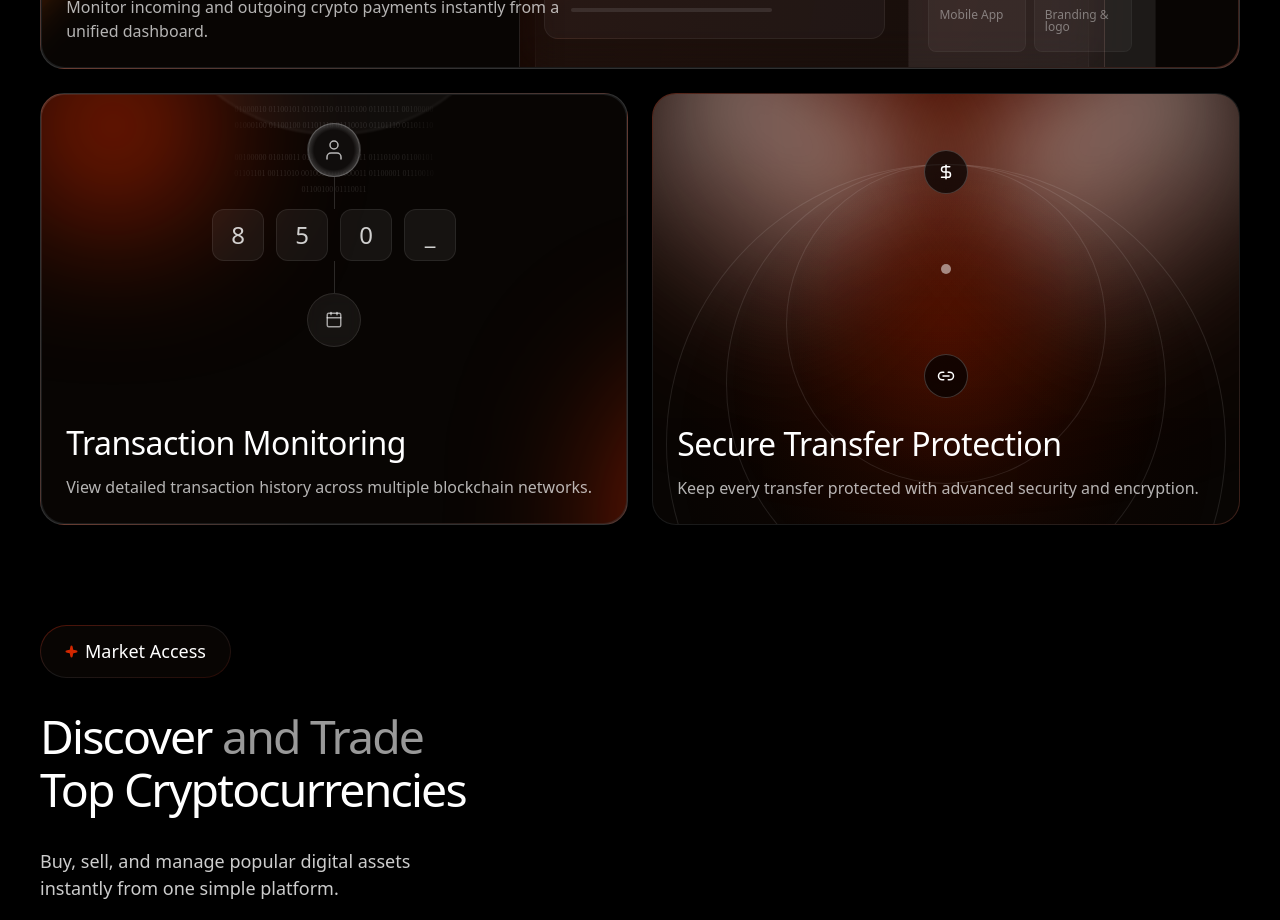
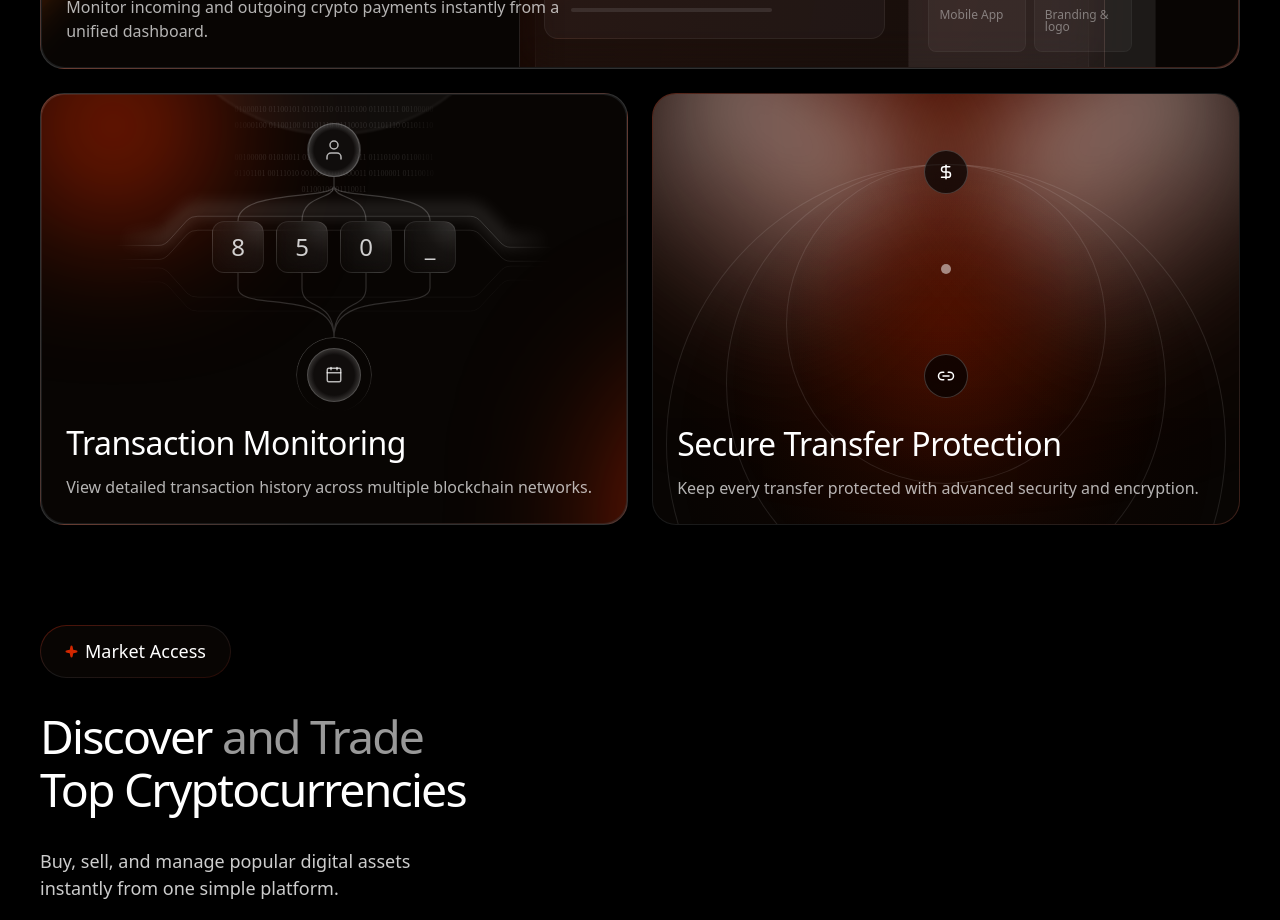
Before and after one commit to Israt022/Cryonix, a Next.js app: page / in a window 1280 px wide. Shown: the part 2900-3820 px from the top of the page. Built offline with nearby package versions, Linux system fonts and the light colour scheme.

Commit message:
Feature 2nd row left card fix

```diff
--- a/src/component/home/features/TransactionMonitoringCard.tsx
+++ b/src/component/home/features/TransactionMonitoringCard.tsx
@@ -2,32 +2,160 @@ import { Calendar, User } from "lucide-react";
 import FeatureCard from "./FeatureCard";
 
 const Node = ({ children }: { children: React.ReactNode }) => (
-    <div className="relative flex size-[54px] items-center justify-center rounded-full border border-white/10 bg-white/[0.06] text-white/60 backdrop-blur">
+    <div className="relative flex size-[54px] items-center justify-center rounded-full border border-white/15 bg-[radial-gradient(circle,#100D0C_35%,#100D0C_55%,rgba(255,255,255,0.3)_85%,rgba(255,255,255,0.8)_100%)] text-white/70 backdrop-blur">
         {children}
     </div>
 );
-
 const Digit = ({ value }: { value: string }) => (
-    <div className="flex size-[52px] items-center justify-center rounded-[12px] border border-white/[0.08] bg-white/[0.06] text-[24px] font-medium text-white/80">
+    <div className="flex size-[52px] items-center justify-center rounded-[12px] border border-white/[0.1] bg-[radial-gradient(circle_at_top_right,rgba(255,255,255,0.16)_0%,rgba(255,255,255,0.06)_45%,rgba(255,255,255,0.015)_100%)] text-[24px] font-medium text-white/80 backdrop-blur">
         {value}
     </div>
 );
 
 const Visual = () => (
-    <div className="pointer-events-none absolute inset-x-0 top-[28px] flex flex-col items-center gap-0">
-        <UserNode />
-        <div className="h-8 w-px bg-white/15" />
+    <div className="pointer-events-none absolute inset-x-0 top-[28px] flex flex-col items-center">
 
-        <div className="flex gap-3">
+        {/* Background Circuit Rails */}
+        <svg
+            viewBox="0 0 720 250"
+            fill="none"
+            className="
+                absolute left-1/2 top-[40px] z-0
+                h-[250px] w-[75%] -translate-x-1/2
+                [mask-image:linear-gradient(to_right,transparent_0%,black_12%,black_88%,transparent_100%)]
+            "
+        >
+            <defs>
+                <filter
+                    id="rail-blur"
+                    x="-10%"
+                    y="-200%"
+                    width="120%"
+                    height="500%"
+                    colorInterpolationFilters="sRGB"
+                >
+                    <feGaussianBlur stdDeviation="12" />
+                </filter>
+            </defs>
+            {/* Upper Rail - Glass Shade */}
+            <path
+                d="M0 55 H72 Q82 55 91 44 L119 13 Q125 7 136 7 H584 Q595 7 603 17 L632 48 Q640 58 650 58 H720"
+                stroke="white"
+                strokeOpacity="0.12"
+                strokeWidth="24"
+                transform="translate(0 -10)"
+                filter="url(#rail-blur)"
+            />
+            {/* Upper Rail 1 */}
+            <path
+                d="M0 55 H72 Q82 55 91 44 L119 13 Q125 7 136 7 H584 Q595 7 603 17 L632 48 Q640 58 650 58 H720"
+                stroke="white"
+                strokeOpacity="0.16"
+                strokeWidth="1.5"
+            />
+
+            {/* Upper Rail 2 */}
+            <path
+                d="M0 78 H72 Q82 78 91 67 L119 36 Q125 30 136 30 H584 Q595 30 603 40 L632 71 Q640 81 650 81 H720"
+                stroke="white"
+                strokeOpacity="0.10"
+                strokeWidth="1.5"
+            />
+
+            {/* Lower Rail 1 */}
+            <path
+                d="M0 92 H72 Q82 92 91 103 L119 134 Q125 140 136 140 H584 Q595 140 603 130 L632 99 Q640 89 650 89 H720"
+                stroke="white"
+                strokeOpacity="0.055"
+                strokeWidth="1.5"
+            />
+
+            {/* Lower Rail 2 */}
+            <path
+                d="M0 115 H72 Q82 115 91 126 L119 157 Q125 163 136 163 H584 Q595 163 603 153 L632 122 Q640 112 650 112 H720"
+                stroke="white"
+                strokeOpacity="0.035"
+                strokeWidth="1.5"
+            />
+        </svg>
+
+        {/* User Icon */}
+        <div className="relative z-10">
+            <UserNode />
+        </div>
+
+        {/* User to Digits Curved Branch */}
+        <svg
+            width="244"
+            height="44"
+            viewBox="0 0 244 44"
+            fill="none"
+            className="relative z-10"
+        >
+            <path
+                d="
+                    M122 0 V9
+                    C122 23 26 12 26 44
+
+                    M122 9
+                    C122 23 90 17 90 44
+
+                    M122 9
+                    C122 23 154 17 154 44
+
+                    M122 9
+                    C122 23 218 12 218 44
+                "
+                stroke="white"
+                strokeOpacity="0.20"
+                strokeWidth="1.2"
+            />
+        </svg>
+
+        {/* Digit Boxes */}
+        <div className="relative z-10 flex gap-3">
             {["8", "5", "0", "_"].map((d, i) => (
                 <Digit key={i} value={d} />
             ))}
         </div>
 
-        <div className="h-8 w-px bg-white/15" />
-        <Node>
-            <Calendar size={18} />
-        </Node>
+        {/* Digits to Calendar Curved Branch */}
+        <svg
+            width="244"
+            height="64"
+            viewBox="0 0 244 64"
+            fill="none"
+            className="relative z-10"
+        >
+            <path
+                d="
+                    M26 0 V15
+                    C26 39 122 15 122 64
+
+                    M90 0 V15
+                    C90 38 122 25 122 64
+
+                    M154 0 V15
+                    C154 38 122 25 122 64
+
+                    M218 0 V15
+                    C218 39 122 15 122 64
+                "
+                stroke="white"
+                strokeOpacity="0.16"
+                strokeWidth="1.2"
+            />
+        </svg>
+
+        {/* Calendar */}
+        <div className="relative flex size-[76px] items-center justify-center">
+            {/* Outer Circle */}
+            <div className="absolute inset-0 rounded-full border border-white/20 [mask-image:linear-gradient(to_bottom,black_0%,black_35%,transparent_100%)]" />
+
+            <Node>
+                <Calendar size={18} />
+            </Node>
+        </div>
     </div>
 );
 
```
